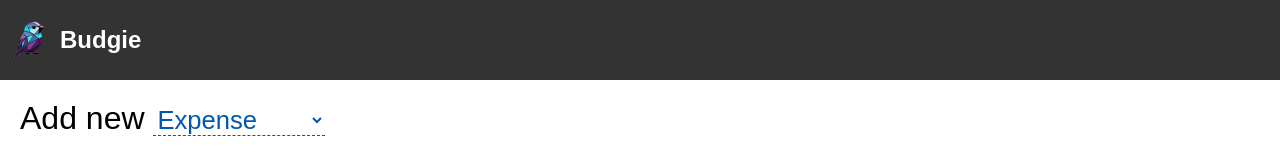
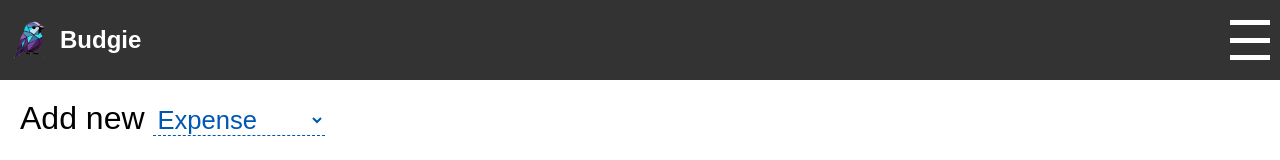
Before and after one commit to hammadfauz/budgie, a React (Vite) app: page /budgie/transaction/add in a window 1280 px wide. Shown: the top 160 px of the page. Built offline with nearby package versions, Linux system fonts and the light colour scheme.

Commit message:
adds sidebar and link to create account

```diff
--- a/src/layout.tsx
+++ b/src/layout.tsx
@@ -1,8 +1,65 @@
 import * as React from 'react';
-import { useEffect } from 'react';
+import { useEffect, useState } from 'react';
 import { Outlet, Link, useNavigate } from 'react-router-dom';
 import { FloatingActionButton } from './components/floatingActionButton';
 import { getUrl } from './utils/getUrl';
+
+const SidebarButton = ({ show, onClick }: { show: boolean, onClick: () => void }) => {
+  const styles = {
+    main: {
+      display: 'flex',
+      flexDirection: 'column' as 'column',
+      width: '40px',
+      height: '40px',
+      justifyContent: 'space-between',
+      cursor: 'pointer',
+    },
+    bar1: {
+      height: '5px',
+      background: '#fff',
+      transition: 'all 300ms ease-in-out',
+      transform: show
+        ? 'rotate(45deg) translate(12px,10px) scaleX(1.43)'
+        : '',
+    },
+    bar2: {
+      height: '5px',
+      background: '#fff',
+      transition: 'all 300ms ease-in-out',
+    },
+    bar3: {
+      height: '5px',
+      background: '#fff',
+      transition: 'all 300ms ease-in-out',
+      transform: show
+        ? 'rotate(-45deg) translate(13px,-13px) scaleX(1.43)'
+        : '',
+    },
+  };
+  return (<div style={styles.main} onClick={onClick}>
+    <div style={styles.bar1}></div>
+    {!show && <div style={styles.bar2}></div>}
+    <div style={styles.bar3}></div>
+  </div>);
+};
+
+const SideBar = ({ children }: { children?: React.ReactElement }) => {
+  const [show, setShow] = useState(false);
+  const styles = {
+    menuContainer: {
+      position: 'absolute' as 'absolute',
+      right: '0px',
+      bottom: '20px',
+      top: '80px',
+      background: '#333',
+      padding: '10px',
+    },
+  };
+  return (<>
+    <SidebarButton show={show} onClick={() => setShow(!show)} />
+    {show && <div style={styles.menuContainer}>{children}</div>}
+  </>);
+};
 
 const Header = () => {
   const styles = {
@@ -26,6 +83,10 @@ const Header = () => {
     name: {
       fontSize: '1.5rem',
     },
+    sidebarLink: {
+      textDecoration: 'none',
+      color: 'inherit',
+    },
   };
   return (
     <header style={styles.header}>
@@ -37,6 +98,11 @@ const Header = () => {
           Budgie
         </h1>
       </div>
+      <SideBar>
+        <Link style={styles.sidebarLink} to='/account/add'>
+          Create account
+        </Link>
+      </SideBar>
     </header>
   );
 };
```
